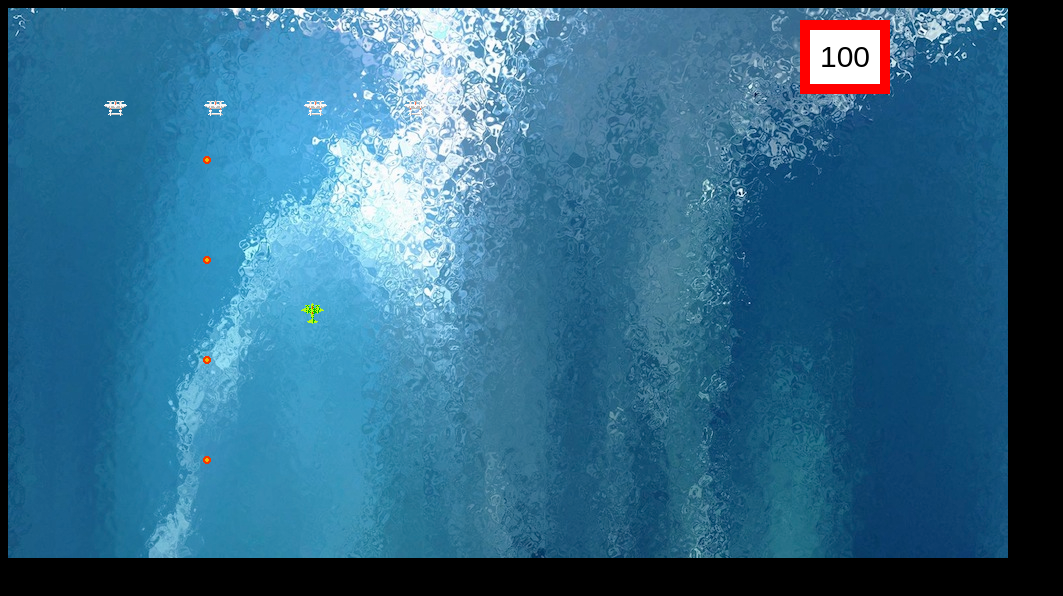
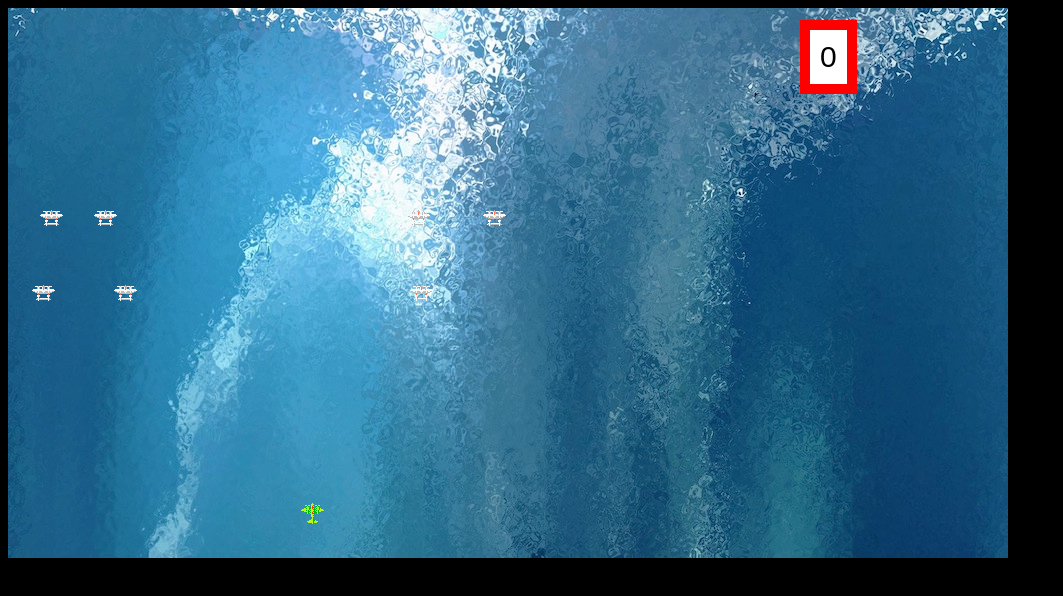
Before and after one commit to choi5983/1942, a plain HTML site: page index.html in a window 1280 px wide. Shown: the whole page, without its empty margins (0-1063 px from the left). Drawn offline with Linux system fonts and the light colour scheme.

Commit message:
added missiles and collision detection

```diff
--- a/index.html
+++ b/index.html
@@ -46,25 +46,110 @@
 </head>
 <body>
 	<div id='container'>
-		<div id='hero' style='top:300px; left:300px;'></div>
-		<div id='enemies'>
-			<div class='enemy1' style='top:100px; left:100px;'></div>
-			<div class='enemy1' style='top:100px; left:200px;'></div>
-			<div class='enemy1' style='top:100px; left:300px;'></div>
-			<div class='enemy1' style='top:100px; left:400px;'></div>
-		</div>
-		<div id='bullets'>
-			<div class='bullet' style='top:150px; left:200px;'></div>
-			<div class='bullet' style='top:250px; left:200px;'></div>
-			<div class='bullet' style='top:350px; left:200px;'></div>
-			<div class='bullet' style='top:450px; left:200px;'></div>
-		</div>
+		<div id='hero'></div>
+		<div id='enemies'></div>
+		<div id='bullets'></div>
 	</div>
 
-	<div id='score'>100</div>
-
+	<div id='score'>0</div>
 
 <script>
+	var score = 0
+	var hero = {
+		x: 300,
+		y: 500,
+	}
+	var bullets = []
+
+	var enemies = [{x: 50, y: 50}, {x:125, y: 125}, {x:250, y: 50}, {x:325, y: 125}, {x:450, y: 50}, {x:350, y: 50}, {x: 500, y: 125}]
+
+	function displayHero() {
+		document.getElementById('hero').style['top'] = `${hero.y}px`
+		document.getElementById('hero').style['left'] = `${hero.x}px`
+	}
+
+	function displayEnemies(){
+		let output = ''
+		for(var i = 0; i < enemies.length; i++) {
+			output += `<div class='enemy1' style='top:${enemies[i].y}px; left:${enemies[i].x}px;'></div>`
+		}
+		document.getElementById('enemies').innerHTML = output
+	}
+	function moveEnemies(){
+		for(var i = 0; i < enemies.length; i++) {
+			enemies[i].y += 5
+
+			if(enemies[i].y > 540) {
+				enemies[i].y = -0
+				enemies[i].x = Math.random() * 500
+			}
+		}
+	}
+
+	function displayBullets(){
+		var output = ''
+		for(var i = 0; i < bullets.length; i++) {
+			output += `<div class="bullet" style="top: ${bullets[i].y}px; left: ${bullets[i].x + 5}px;"></div>`
+		}
+		document.getElementById('bullets').innerHTML = output
+	}
+	function moveBullets() {
+		for(var i = 0; i < bullets.length; i++){
+			bullets[i].y -= 5
+
+			if(bullets[i].y < 0) {
+				// bullets[i] = bullets[bullets.length-1]
+				// bullets.pop()
+				bullets.splice(i,1)
+			}
+		}
+	}
+
+	function displayScore() {
+		document.getElementById('score').innerText = score
+
+	}
+	function gameLoop(){
+		displayHero()
+		moveEnemies()
+		displayEnemies()
+		moveBullets()
+		displayBullets()
+		detectCollision()
+		displayScore()
+	}
+	setInterval(gameLoop,20)
+
+	function detectCollision(){
+		for(var i = 0; i < bullets.length; i++){
+			for(var j = 0; j < enemies.length; j++){
+				if(!bullets[i] || !enemies[j]) {
+					continue
+				}
+				if(Math.abs(bullets[i].x - enemies[j].x) < 10 && Math.abs(bullets[i].y - enemies[j].y)< 10){
+					score += 10
+					enemies.splice(j,1)
+					bullets.splice(i,1)
+				}
+			}
+		}
+	}
+	document.onkeydown = function(e) {
+		//console.log(e.code)
+		const actions = {
+			'ArrowRight': (hero) => {hero.x += 15},
+			'ArrowLeft': (hero) => {hero.x -= 15},
+			'ArrowUp': (hero) => {hero.y -= 15},
+			'ArrowDown': (hero) => {hero.y += 15},
+			'Space': (hero) => {
+				bullets.push({x: hero.x, y: hero.y})
+			},
+			'default': () => {return}
+		}
+		var doThis = actions[e.code] || actions['default']
+		doThis(hero)
+	}
+
 
 </script>
 
```
